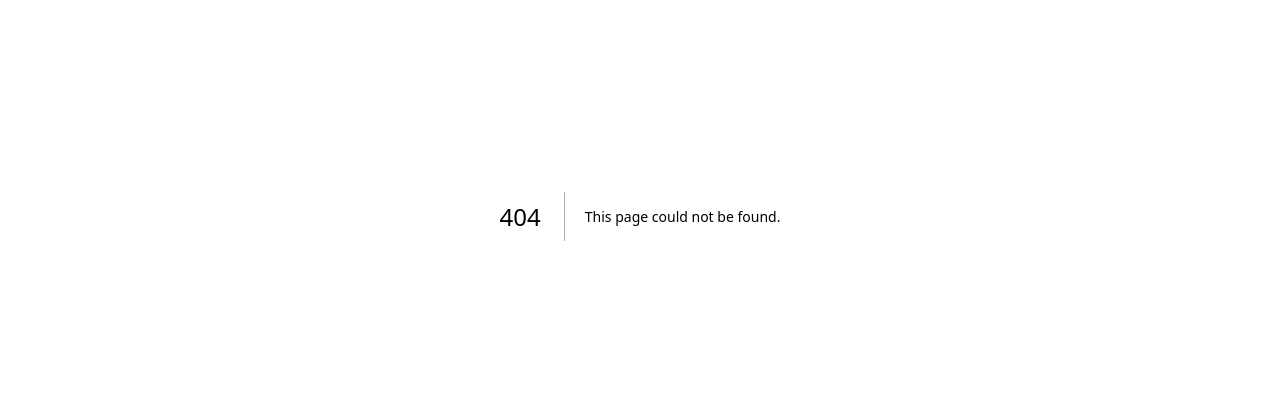
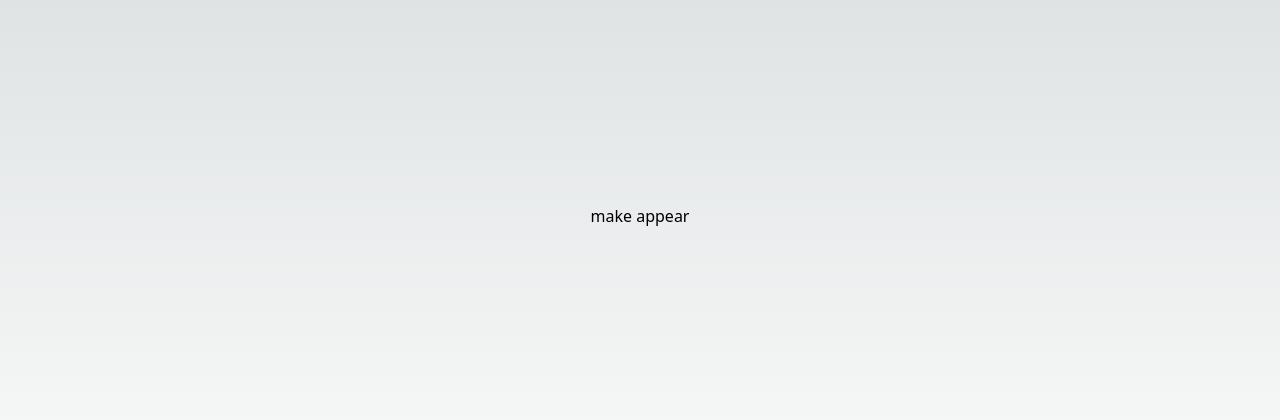
Before and after one commit to JonathonStamper/Visual-Frontend-Minor, a Next.js app: page /animations in a window 1280 px wide. Before the commit this address had no page. Shown: the part 184-604 px from the top of the page. Built offline with nearby package versions, Linux system fonts and the light colour scheme.

Commit message:
Animation practice

```diff
--- /dev/null
+++ b/components/PopUp.js
@@ -0,0 +1,25 @@
+import React, { useState } from 'react'
+
+export default function PopUpAnimation({data, setIsOpen}) {
+
+
+
+  return (
+        <div className='flex absolute items-center justify-center w-full  '>
+
+    <div className='PopUpAnimation flex flex-col gap-10 p-5 pt relative w-[400px] h-[250px] rounded-2xl'>
+
+        <button onClick={() => {setIsOpen(false)}} className='absolute top-0 right-0 m-5'><X/></button>
+<h3 className='font-bold text-2xl'>{data.title}</h3>
+<p className='font-medium text-xl'>{data.paragraph}</p>
+
+</div>
+</div>
+)
+}
+
+const X = ()=>{
+    return(
+        <svg xmlns="http://www.w3.org/2000/svg" width="24" height="24" viewBox="0 0 24 24"><path d="M24 20.188l-8.315-8.209 8.2-8.282-3.697-3.697-8.212 8.318-8.31-8.203-3.666 3.666 8.321 8.24-8.206 8.313 3.666 3.666 8.237-8.318 8.285 8.203z"/></svg>
+    )
+}
--- /dev/null
+++ b/pages/animations.js
@@ -0,0 +1,20 @@
+import PopUpAnimation from '@/components/PopUp'
+import React, { useState } from 'react'
+
+export default function Animations() {
+    const [isOpen, setIsOpen] = useState(false)
+    const [data, setData] = useState({})
+
+    const footbalEasterEgg = {
+        title: 'Hello world',
+        paragraph: 'Lorum ipsum ipsum lorem looooore'
+    }
+  return (
+    <main className='flex items-center justify-center w-full h-screen '>
+        <button onClick={() => setIsOpen(!isOpen)}>make appear</button>
+        {isOpen &&
+        <PopUpAnimation data={data} setIsOpen={setIsOpen}/>
+}
+    </main>
+  )
+}
--- a/styles/globals.css
+++ b/styles/globals.css
@@ -1,6 +1,13 @@
 @tailwind base;
 @tailwind components;
 @tailwind utilities;
+
+
+@layer utilities {
+  .text-balance {
+    text-wrap: balance;
+  }
+}
 
 :root {
   --foreground-rgb: 0, 0, 0;
@@ -26,11 +33,6 @@ body {
     rgb(var(--background-start-rgb));
 }
 
-@layer utilities {
-  .text-balance {
-    text-wrap: balance;
-  }
-}
 
 .buttonTest{
   color: white;
@@ -117,14 +119,24 @@ body {
   }
 }
 
+@keyframes animationload1_Scale{
+  0%, 100%{
+    transform: scale(10%)
+  }
+
+  50%{
+    transform: translateY(100%);
+  }
+}
+
 
 .loader span{
-  background: #e2e6ff;
+  background: var(--c);
   width: 15px;
   height: 15px;
 
   animation-name: animationload1;
-  animation-duration: 2s;
+  animation-duration: 3s;
   animation-delay: calc(var(--i) * 0.4s);
   animation-iteration-count: infinite;
   border-radius: 100%;
@@ -138,5 +150,340 @@ body {
   position: absolute;
   opacity: 40%;
   border-radius: 100%;
-  top: 20px
+  top: 20px;
+
+  animation-name: animationload1_Scale;
+  animation-duration: 3s;
+  animation-delay: calc(var(--i) * 0.4s);
+  animation-iteration-count: infinite;
+  animation-fill-mode: backwards;
 }
+
+
+
+@keyframes Planetary_Rotation{
+  from{
+    transform: rotate(calc(0deg * var(--i2)) );
+  }
+
+  to{
+    transform: rotate(calc(360deg * var(--i2)) );
+
+  }
+}
+
+
+.loader2{
+  border-radius: 100%;
+  border-color: #e2e6ff;
+
+}
+
+.loader2 span{
+  width: 50px;
+
+  position: absolute;
+  border-radius: 100%;
+  transform: rotate(calc(90deg * var(--i2)));
+    animation-name: Planetary_Rotation;
+  animation-duration: 4s;
+  animation-iteration-count: infinite;
+  animation-fill-mode: both;
+}
+
+.loader2 span::before{
+  content: '';
+  background: var(--c2);
+  width: 15px;
+  height: 15px;
+
+  position: absolute;
+  border-radius: 100%;
+
+
+}
+
+
+/* Animation 3 */
+@keyframes Planetary_Rotation2{
+  from{
+    transform: rotate(calc(0deg * var(--i3)) );
+  }
+
+  to{
+    transform: rotate(calc(360deg * var(--i3)) );
+
+  }
+}
+
+.loader3{
+  border-radius: 100%;
+  border-color: #e2e6ff;
+
+}
+
+.loader3 span{
+  width: 50px;
+
+  position: absolute;
+  border-radius: 100%;
+  /* transform: rotate(calc(90deg * var(--i3))); */
+  animation-name: Planetary_Rotation2;
+  animation-duration: 4s;
+  animation-iteration-count: infinite;
+  animation-fill-mode: both;
+  animation-timing-function: linear;
+}
+
+.loader3 span::before{
+  content: '';
+  background: var(--c3);
+  width: 15px;
+  height: 15px;
+
+  position: absolute;
+  border-radius: 100%;
+
+
+}
+
+
+/*3D world loading animations*/
+@keyframes threeDAnimation{
+  0%,100%{
+    transform: translateZ(-450px) translateX(0px)
+  }
+
+  50%{
+    transform:  translateZ(30px) translateX(50px);
+  }
+
+  70%{
+    transform:  translateZ(-250px) ;
+  }
+}
+
+
+
+.loader4 {
+  perspective: 1000px; /* Adding perspective to the parent container */
+}
+
+
+
+.loader4 span{
+  background: var(--c4);
+  width: 15px;
+  height: 15px;
+  position: relative;
+  border-radius: 100%;
+
+
+  animation-name: threeDAnimation;
+  animation-duration: 4s;
+  animation-iteration-count: infinite;
+  animation-delay:  calc(var(--i4) * 0.5s);
+
+}
+
+
+
+/* Attempt2 */
+@keyframes Planet1{
+  0%,100%{
+    transform: translateZ(-100px) translateX(0px);
+  }
+  25%{
+    transform: translateZ(400px) translateX(20px);
+  }
+
+  50%{
+    transform: translateZ(-100px) translateX(40px);
+  }
+  75%{
+    transform: translateZ(-500px) translateX(20px);
+  }
+
+}
+
+@keyframes Planet4{
+  0%,100%{
+    transform: translateZ(-100px) translateX(0px);
+  }
+  25%{
+    transform: translateZ(-700px) translateX(-40px);
+  }
+
+  50%{
+    transform: translateZ(-100px) translateX(-80px);
+  }
+  75%{
+    transform: translateZ(500px) translateX(-40px);
+  }
+
+}
+
+@keyframes Planet3{
+  0%,100%{
+    transform: translateZ(300px) translateX(0px);
+  }
+  15%{
+    transform: translateZ(-100px) translateX(25px);
+  }
+
+  50%{
+    transform: translateZ(-400px) translateX(-60px);
+  }
+  90%{
+    transform: translateZ(500px) translateX(-10px);
+  }
+
+
+}
+
+@keyframes Planet2{
+  0%,100%{
+    transform: translateZ(300px) translateX(0px);
+  }
+  10%{
+    transform: translateZ(500px) translateX(10px);
+  }
+
+  40%{
+    transform: translateZ(-100px) translateX(50px);
+  }
+  60%{
+    transform: translateZ(-500px) translateX(-5px);
+
+  }
+
+  70%{
+    transform: translateZ(-100px) translateX(-20px);
+
+  }
+
+  90%{
+    transform: translateZ(200px) translateX(-10px);
+  }
+
+
+}
+
+.loader5 {
+  perspective: 1000px; /* Adding perspective to the parent container */
+}
+
+
+
+.loader5 span{
+  background: var(--c5);
+  width: 15px;
+  height: 15px;
+  position: relative;
+  border-radius: 100%;
+
+
+  animation-name: theeDAnimation;
+  animation-duration: 4s;
+  animation-iteration-count: infinite;
+  animation-delay:  calc(var(--i4) * 0.5s);
+
+}
+
+/* .loader5 span.planet1{
+animation-name: Planet1;
+animation-duration: 5s;
+animation-timing-function: linear;
+animation-fill-mode: both;
+animation-iteration-count: infinite;
+} */
+
+/* .loader5 span.planet2{
+
+animation-name: Planet2;
+animation-duration: 5s;
+animation-timing-function: linear;
+animation-fill-mode: both;
+animation-iteration-count: infinite;
+}
+
+.loader5 span.planet3{
+
+  animation-name: Planet3;
+  animation-duration: 5s;
+  animation-timing-function: linear;
+  animation-fill-mode: both;
+  animation-iteration-count: infinite;
+  animation-delay: 0.2s;
+  } */
+
+
+.loader5 span.planet4{
+  z-index: -10;
+  animation-name: Planet4;
+  animation-duration: 5s;
+  animation-timing-function: linear;
+  animation-fill-mode: both;
+  animation-iteration-count: infinite;
+  }
+
+
+
+
+  /* Last attempt */
+@keyframes TDAnimation{
+  from{
+    transform: rotateY(calc(var(--i6) * 90deg));
+  }
+
+  to{
+    transform: rotateY(calc(var()));
+  }
+}
+
+.loader6 span{
+  background: var(--c6);
+  width: 15px;
+  height: 15px;
+  position: relative;
+  border-radius: 100%;
+
+}
+
+
+
+
+
+
+@keyframes PopUpAnimation{
+  0%{
+    transform: scale(0%) ;
+  }
+
+
+  90%{
+    transform: scale(103%) ;
+
+  }
+
+  100%{
+    transform: scale(100%) ;
+
+  }
+}
+
+.PopUpAnimation{
+  background: rgba(255,255,255,0.2);
+  box-shadow: 0 15p 35px rgba(0, 0, 0, 0.05);
+  backdrop-filter: blur(10px);
+  border: 1px solid rgba(255,255,255, 0,25);
+  border-top: 1px solid rgba(255,255,255, 0.5);
+  border-left: 1px solid rgba(255, 255, 255, 0.5);
+
+  overflow: hidden;
+  animation: PopUpAnimation;
+  animation-duration: 0.3s;
+  animation-timing-function: ease;
+  transition: all;
+  animation-fill-mode: backwards;
+}
```
